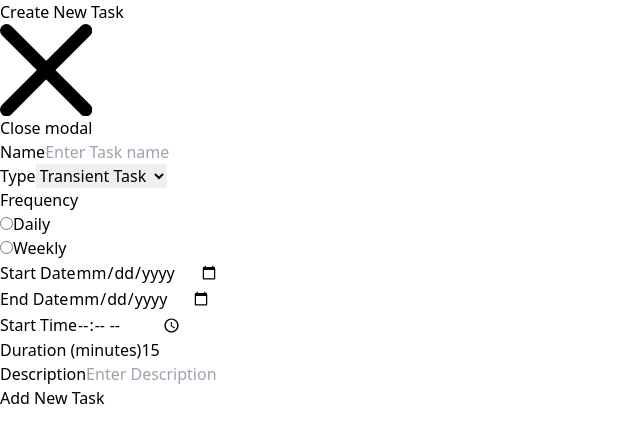
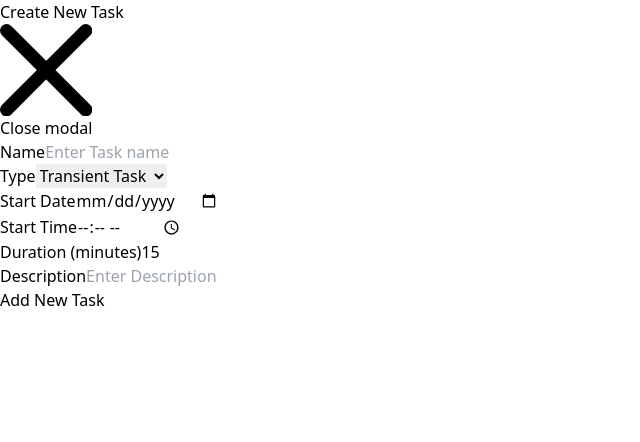
Before and after one commit to omarcruz999/PersonalSchedulingSysytem, a Next.js app in the folder frontend/pss/: page /create-task in a window 1280 px wide. Shown: the top 442 px of the page, without its empty margins (0-640 px from the left). Built offline with nearby package versions, Linux system fonts and the light colour scheme.

Commit message:
Updated Add Task UI

```diff
--- a/frontend/pss/src/components/TaskForm.jsx
+++ b/frontend/pss/src/components/TaskForm.jsx
@@ -57,7 +57,7 @@ export default function TaskForm({ onSubmit }) {
               value={type}
               onChange={(e) => setType(e.target.value)}
               required
-              className= "border text-sm rounded-lg focus:ring-primary-500 focus:border-primary-500 block w-full p-2.5 bg-gray-600 border-gray-500 placeholder-gray-400 text-white"
+              className="border text-sm rounded-lg focus:ring-primary-500 focus:border-primary-500 block w-full p-2.5 bg-gray-600 border-gray-500 placeholder-gray-400 text-white"
             >
               <option value="">Select type</option>
               <option value="recurring">Recurring Task</option>
@@ -67,6 +67,7 @@ export default function TaskForm({ onSubmit }) {
           </div>
 
           {/* Frequency Field */}
+          {type === "recurring" && (
             <div className="w-1/2">
               <label
                 htmlFor="addATaskFrequency"
@@ -111,6 +112,7 @@ export default function TaskForm({ onSubmit }) {
                 </div>
               </div>
             </div>
+          )}
         </div>
 
         {/* Start Date and End Date Fields */}
@@ -134,6 +136,8 @@ export default function TaskForm({ onSubmit }) {
           </div>
 
           {/* End Date */}
+
+          {type === "recurring" && (
           <div className="w-1/2">
             <label
               htmlFor="addATaskEndDate"
@@ -150,6 +154,7 @@ export default function TaskForm({ onSubmit }) {
               required
             />
           </div>
+          )}
         </div>
 
         {/* Start Time and Duration Fields */}
```
Lines whose indentation alone changed are shown as unchanged.
